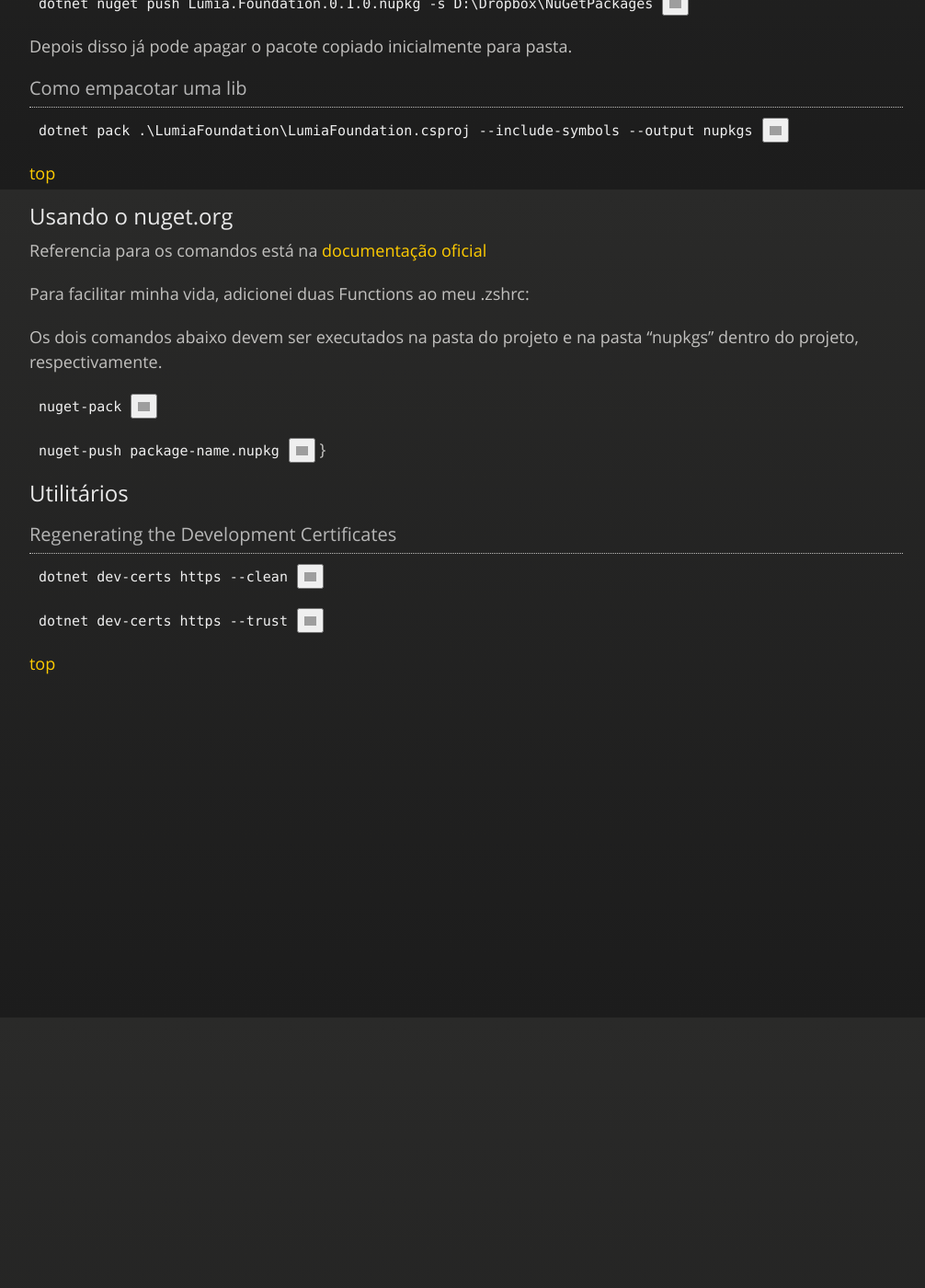
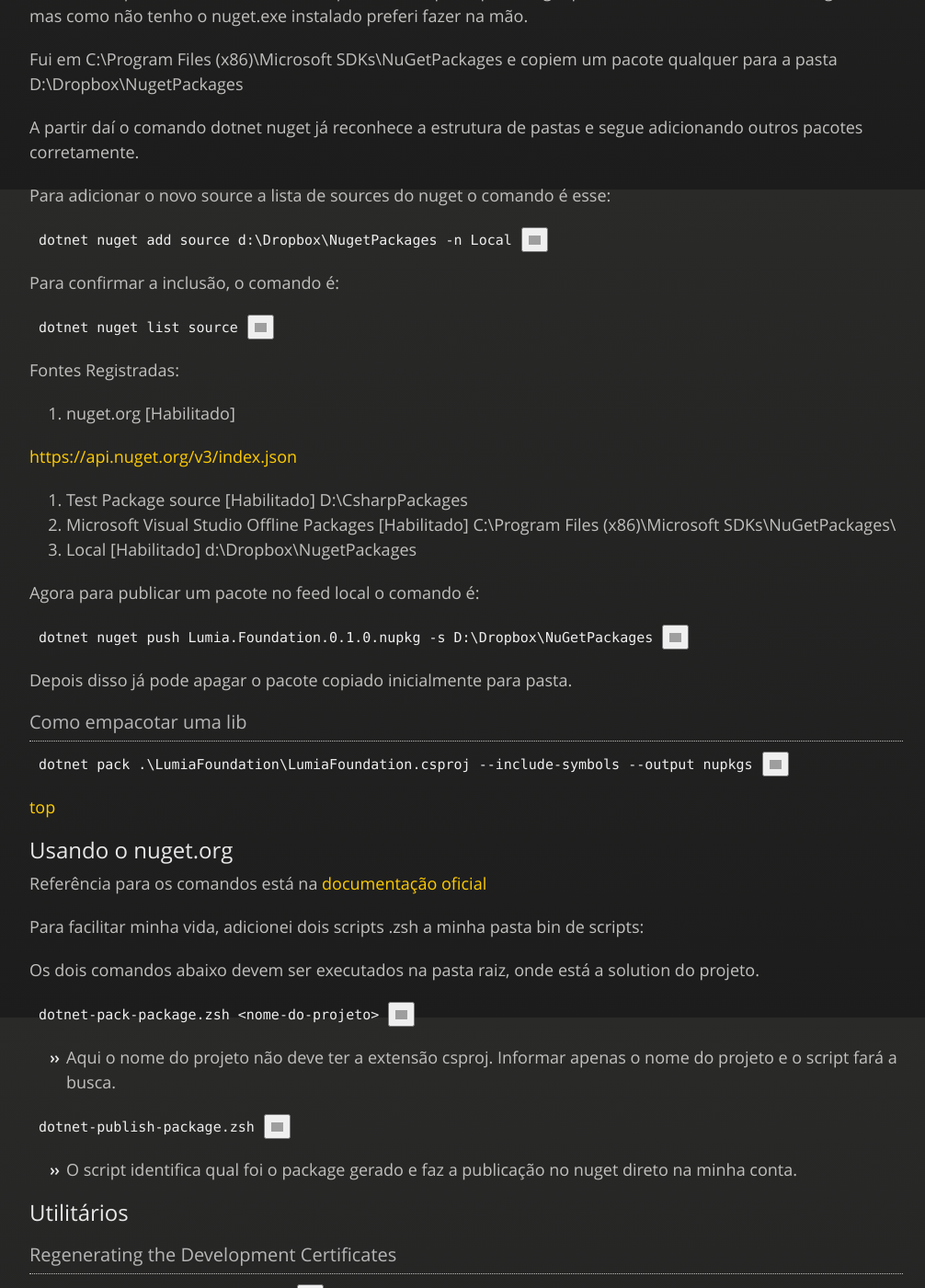
Before and after one commit to JeannAndrade/jeannandrade.github.io, a Jekyll site: the page built from content/net/cli/index.md, in a window 1280 px wide and 1400 px high, scrolled down 5194 px. Shown: the whole window at 92% size, without its empty margins (108-1114 px from the left). Built offline with Jekyll 4.4.1, drawn with Linux system fonts in a browser that asks for light colours; nearby versions of some CDN libraries; comment, search, counter and statistics services are not loaded; our own code applies the rules of GitHub Pages for plain Markdown files; before the commit the page ends 6039 px from its top, so only the background shows below that; some of the changed text lies outside the part shown; grey boxes are pictures that could not be loaded.

````diff
--- a/content/net/cli/index.md
+++ b/content/net/cli/index.md
@@ -13,49 +13,53 @@ O link de referência para o uso da ferramenta é:
 <!-- TOC start (generated with https://github.com/derlin/bitdowntoc) -->
 
 - [Comandos básicos](#comandos-básicos)
-  - [Listar SDKs](#listar-sdks)
-  - [Listar os templates disponíveis](#listar-os-templates-disponíveis)
-  - [Criar um projeto novo](#criar-um-projeto-novo)
-  - [Observando por alterações no projeto](#observando-por-alterações-no-projeto)
-  - [Criar um projeto F# do tipo console](#criar-um-projeto-f-do-tipo-console)
-  - [Compilando um projeto](#compilando-um-projeto)
-  - [Executar a aplicação](#executar-a-aplicação)
-  - [Criar projeto de teste](#criar-projeto-de-teste)
-  - [Executando testes](#executando-testes)
-  - [Publicar a aplicação](#publicar-a-aplicação)
+   * [Listar SDKs](#listar-sdks)
+   * [Listar os templates disponíveis](#listar-os-templates-disponíveis)
+   * [Criar um projeto novo](#criar-um-projeto-novo)
+   * [Observando por alterações no projeto](#observando-por-alterações-no-projeto)
+   * [Criar um projeto F# do tipo console](#criar-um-projeto-f-do-tipo-console)
+   * [Compilando um projeto](#compilando-um-projeto)
+   * [Executar a aplicação](#executar-a-aplicação)
+   * [Criar projeto de teste](#criar-projeto-de-teste)
+   * [Executando testes](#executando-testes)
+   * [Publicar a aplicação](#publicar-a-aplicação)
 - [NuGet Packages](#nuget-packages)
-  - [Adicionando Package ao projeto](#adicionando-package-ao-projeto)
-  - [Listar packages](#listar-packages)
-  - [Remove package](#remove-package)
-- [Instalando o .NET Core SDK Tools](#instalando-o-net-core-sdk-tools)
-- [Migration](#migration)
+   * [Adicionando Package ao projeto](#adicionando-package-ao-projeto)
+   * [Listar packages](#listar-packages)
+   * [Remove package](#remove-package)
+- [Instalando pacotes de ferramentas ao .NET Core](#instalando-pacotes-de-ferramentas-ao-net-core)
+   * [Pacote de ferramentas do Entity Framework (necessário para Migration)](#pacote-de-ferramentas-do-entity-framework-necessário-para-migration)
+   * [Migration](#migration)
+   * [Pacote de ferramentas do lado do client (LibMan)](#pacote-de-ferramentas-do-lado-do-client-libman)
+      + [Inicializando o libman no projeto](#inicializando-o-libman-no-projeto)
+      + [Instalando o bootstrap](#instalando-o-bootstrap)
 - [Criando um Feed local](#criando-um-feed-local)
-  - [Configuração inicial do feed](#configuração-inicial-do-feed)
-  - [Como empacotar uma lib](#como-empacotar-uma-lib)
+   * [Configuração inicial do feed](#configuração-inicial-do-feed)
+   * [Como empacotar uma lib](#como-empacotar-uma-lib)
 - [Usando o nuget.org](#usando-o-nugetorg)
 - [Utilitários](#utilitários)
-  - [Regenerating the Development Certificates](#regenerating-the-development-certificates)
+   * [Regenerating the Development Certificates](#regenerating-the-development-certificates)
 
 <!-- TOC end -->
 
+
 <!-- TOC --><a name="comandos-básicos"></a>
-
 ## Comandos básicos
 
+
 <!-- TOC --><a name="listar-sdks"></a>
-
 ### Listar SDKs
 
 `dotnet --list-sdks`
 
+
 <!-- TOC --><a name="listar-os-templates-disponíveis"></a>
-
 ### Listar os templates disponíveis
 
 `dotnet new list`
 
+
 <!-- TOC --><a name="criar-um-projeto-novo"></a>
-
 ### Criar um projeto novo
 
 ```dotnet
@@ -67,22 +71,22 @@ dotnet sln PartyInvites add PartyInvites
 
 A Microsoft é boa em garantir compatibilidade com versões anteriores do .NET Core, mas ocorrem alterações significativas e é uma boa ideia adicionar um arquivo global.json aos projetos para que todos na equipe de desenvolvimento usem a mesma versão.
 
+
 <!-- TOC --><a name="observando-por-alterações-no-projeto"></a>
-
 ### Observando por alterações no projeto
 
 `dotnet watch`
 
 O comando `dotnet watch` é um observador de arquivos. Quando detecta uma alteração, ele executa o comando `dotnet run` ou um comando dotnet especificado. Se ele executar `dotnet run` e a alteração tiver suporte para *hot reloads*, ele recarregará a quente o aplicativo especificado. Se a alteração não for suportada, o aplicativo será reiniciado. Este processo permite o desenvolvimento iterativo rápido a partir da linha de comando.
 
+
 <!-- TOC --><a name="criar-um-projeto-f-do-tipo-console"></a>
-
 ### Criar um projeto F# do tipo console
 
 `Dotnet new console -lang "F#" -o FirstIonideProject`
 
+
 <!-- TOC --><a name="compilando-um-projeto"></a>
-
 ### Compilando um projeto
 
 Observe que o projeto é passado de forma direta
@@ -95,30 +99,30 @@ dotnet build -t:Run -f net6.0-android
 
 Serve para buildar e executar um projeto maui Android
 
+
 <!-- TOC --><a name="executar-a-aplicação"></a>
-
 ### Executar a aplicação
 
 `dotnet build`
 
 `dotnet run`
 
+
 <!-- TOC --><a name="criar-projeto-de-teste"></a>
-
 ### Criar projeto de teste
 
 `dotnet new xunit -o SimpleApp.Tests --framework net8.0`
 
 `dotnet sln add SimpleApp.Testsdotnet add SimpleApp.Tests reference SimpleApp`
 
+
 <!-- TOC --><a name="executando-testes"></a>
-
 ### Executando testes
 
 `dotnet test`
 
+
 <!-- TOC --><a name="publicar-a-aplicação"></a>
-
 ### Publicar a aplicação
 
 Use o seguinte comando para gerar um pacote Release para uma subpasta chamada publish:
@@ -133,12 +137,12 @@ Uma pasta publish será criada com a estrutura do projeto
 
 [top](#table-of-contents)
 
+
 <!-- TOC --><a name="nuget-packages"></a>
-
 ## NuGet Packages
 
+
 <!-- TOC --><a name="adicionando-package-ao-projeto"></a>
-
 ### Adicionando Package ao projeto
 
 ```dotnet
@@ -149,8 +153,8 @@ dotnet add package Microsoft.AspNetCore.Identity.EntityFrameworkCore --version 3
 dotnet add package Swashbuckle.AspNetCore --version 5.0.0-rc2
 ```
 
+
 <!-- TOC --><a name="listar-packages"></a>
-
 ### Listar packages
 
 Listar os packages de um projeto:
@@ -161,17 +165,20 @@ Listar os packages de um projeto exibindo possíveis atualizações:
 
 `dotnet list package --outdated`
 
+
 <!-- TOC --><a name="remove-package"></a>
-
 ### Remove package
 
 `dotnet remove package Microsoft.EntityFrameworkCore.SqlServer`
 
 [top](#table-of-contents)
 
-<!-- TOC --><a name="instalando-o-net-core-sdk-tools"></a>
 
-## Instalando o .NET Core SDK Tools
+<!-- TOC --><a name="instalando-pacotes-de-ferramentas-ao-net-core"></a>
+## Instalando pacotes de ferramentas ao .NET Core
+
+<!-- TOC --><a name="pacote-de-ferramentas-do-entity-framework-necessário-para-migration"></a>
+### Pacote de ferramentas do Entity Framework (necessário para Migration)
 
 Para instalar o **dotnet ef**, você pode seguir estes passos:
 
@@ -183,9 +190,9 @@ Verificar a instalação: Após a instalação, você pode verificar se o dotnet
 
 `dotnet ef`
 
+
 <!-- TOC --><a name="migration"></a>
-
-## Migration
+### Migration
 
 Para adicionar Migration ao seu projeto usando o .NET CLI, você pode usar o seguinte comando:
 
@@ -199,12 +206,36 @@ Se você estiver trabalhando com um projeto onde o DbContext está em um assembl
 
 Isso ajuda a garantir que a migração seja adicionada corretamente ao projeto certo
 
+<!-- TOC --><a name="pacote-de-ferramentas-do-lado-do-client-libman"></a>
+### Pacote de ferramentas do lado do client (LibMan)
+
+Os pacotes do lado do cliente contêm conteúdo que é entregue ao cliente, como imagens, folhas de estilo CSS, arquivos JavaScript e HTML estático.
+
+```csharp
+dotnet tool uninstall --global Microsoft.Web.LibraryManager.Cli
+dotnet tool install --global Microsoft.Web.LibraryManager.Cli
+```
+
+<!-- TOC --><a name="inicializando-o-libman-no-projeto"></a>
+#### Inicializando o libman no projeto
+
+Na pasta do projeto client, execute o comando:
+
+`libman init -p cdnjs`
+
+<!-- TOC --><a name="instalando-o-bootstrap"></a>
+#### Instalando o bootstrap
+
+Para instalar o bootstrap no projeto execute e seguinte comando:
+
+`libman install bootstrap@5.2.3 -d wwwroot/lib/bootstrap`
+
+
 <!-- TOC --><a name="criando-um-feed-local"></a>
-
 ## Criando um Feed local
 
+
 <!-- TOC --><a name="configuração-inicial-do-feed"></a>
-
 ### Configuração inicial do feed
 
 Usei a ideia para criar a pasta D:\Dropbox\NugetPackages
@@ -242,35 +273,38 @@ Agora para publicar um pacote no feed local o comando é:
 
 Depois disso já pode apagar o pacote copiado inicialmente para pasta.
 
+
 <!-- TOC --><a name="como-empacotar-uma-lib"></a>
-
 ### Como empacotar uma lib
 
 `dotnet pack  .\LumiaFoundation\LumiaFoundation.csproj --include-symbols --output nupkgs`
 
 [top](#table-of-contents)
 
+
 <!-- TOC --><a name="usando-o-nugetorg"></a>
-
 ## Usando o nuget.org
 
-Referencia para os comandos está na [documentação oficial](https://learn.microsoft.com/en-us/nuget/nuget-org/publish-a-package)
+Referência para os comandos está na [documentação oficial](https://learn.microsoft.com/en-us/nuget/nuget-org/publish-a-package)
 
-Para facilitar minha vida, adicionei duas Functions ao meu .zshrc:
+Para facilitar minha vida, adicionei dois scripts .zsh a minha pasta bin de scripts:
 
-Os dois comandos abaixo devem ser executados na pasta do projeto e na pasta "nupkgs" dentro do projeto, respectivamente.
+Os dois comandos abaixo devem ser executados na pasta raiz, onde está a solution do projeto.
 
-`nuget-pack`
+`dotnet-pack-package.zsh <nome-do-projeto>`
 
-`nuget-push package-name.nupkg`
-}
+* Aqui o nome do projeto não deve ter a extensão csproj. Informar apenas o nome do projeto e o script fará a busca.
+
+`dotnet-publish-package.zsh`
+
+* O script identifica qual foi o package gerado e faz a publicação no nuget direto na minha conta.
+
 
 <!-- TOC --><a name="utilitários"></a>
-
 ## Utilitários
 
+
 <!-- TOC --><a name="regenerating-the-development-certificates"></a>
-
 ### Regenerating the Development Certificates
 
 `dotnet dev-certs https --clean`
````
